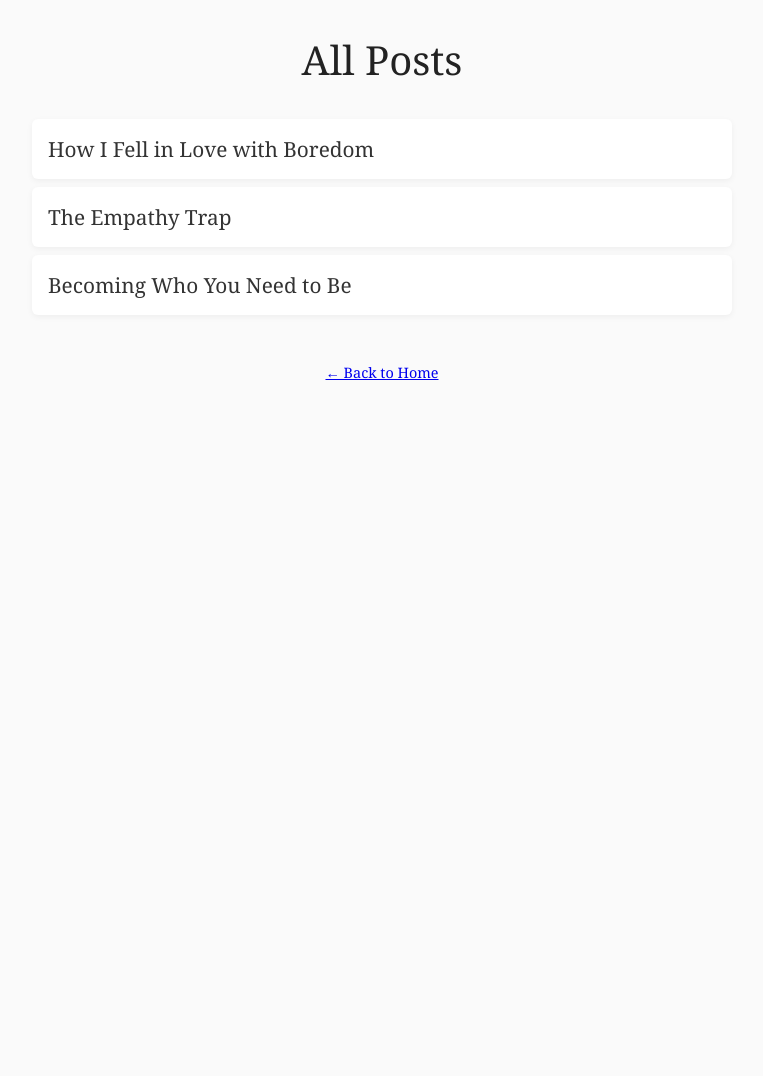
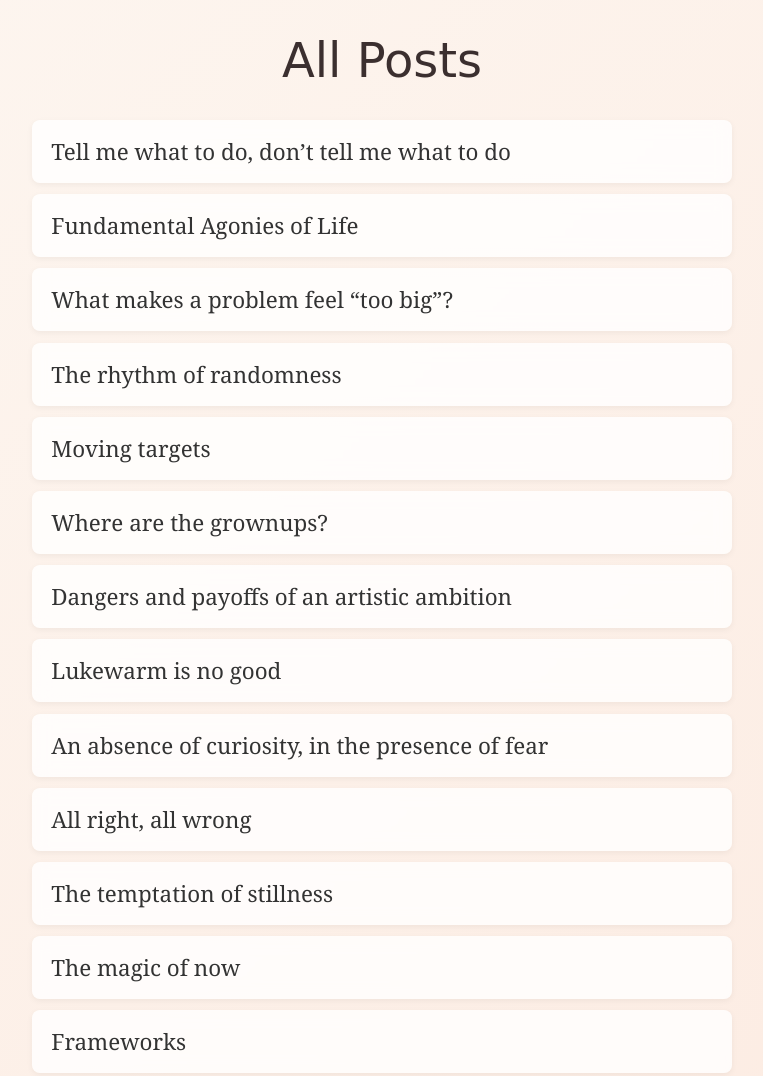
Before and after one commit to sgawhane/helloyoublog, a plain HTML site: page titles.html in a window 1280 px wide. Shown: the top 1076 px of the page, without its empty margins (258-1021 px from the left). Before the commit the page ends 800 px from the top, so only its background shows below. Drawn offline with Linux system fonts and the light colour scheme; a web font is replaced by a local one.

Commit message:
Update titles.html

```diff
--- a/titles.html
+++ b/titles.html
@@ -4,19 +4,28 @@
   <meta charset="UTF-8" />
   <meta name="viewport" content="width=device-width, initial-scale=1.0" />
   <title>All Posts — Hello, You</title>
+
   <style>
+    @font-face {
+      font-family: 'Brittany';
+      src: url('fonts/Brittany.ttf') format('truetype');
+      font-weight: normal;
+      font-style: normal;
+    }
+
     body {
       margin: 0;
-      font-family: 'Georgia', serif;
-      background: #fafafa;
+      font-family: 'Brittany', cursive;
+      background: linear-gradient(135deg, #fdf6f0, #fceae0);
       color: #222;
       padding: 2rem;
     }
 
     header {
       text-align: center;
-      font-size: 2.5rem;
+      font-size: 3rem;
       margin-bottom: 2rem;
+      color: #3b2f2f;
     }
 
     .post-list {
@@ -26,13 +35,15 @@
 
     .post-list a {
       display: block;
-      font-size: 1.3rem;
-      padding: 1rem;
-      margin-bottom: 0.5rem;
+      font-family: Georgia, serif;
+      font-size: 1.4rem;
+      padding: 1rem 1.2rem;
+      margin-bottom: 0.7rem;
       text-decoration: none;
       color: #333;
-      background: #fff;
-      border-radius: 6px;
+      background: #ffffffcc;
+      backdrop-filter: blur(8px);
+      border-radius: 8px;
       box-shadow: 0 2px 6px rgba(0, 0, 0, 0.05);
       transition: background 0.2s ease, transform 0.2s ease;
     }
@@ -45,8 +56,19 @@
     footer {
       text-align: center;
       margin-top: 3rem;
-      font-size: 0.9rem;
-      color: #777;
+      font-size: 1rem;
+      color: #555;
+      font-family: Georgia, serif;
+    }
+
+    footer a {
+      color: #3b2f2f;
+      text-decoration: none;
+      font-weight: bold;
+    }
+
+    footer a:hover {
+      text-decoration: underline;
     }
   </style>
 </head>
@@ -54,9 +76,23 @@
   <header>All Posts</header>
 
   <div class="post-list">
-    <a href="posts/post1.html">How I Fell in Love with Boredom</a>
-    <a href="posts/post2.html">The Empathy Trap</a>
-    <a href="posts/post3.html">Becoming Who You Need to Be</a>
+    <a href="posts/tell-me-what-to-do.html">Tell me what to do, don’t tell me what to do</a>
+    <a href="posts/fundamental-agonies.html">Fundamental Agonies of Life</a>
+    <a href="posts/too-big.html">What makes a problem feel “too big”?</a>
+    <a href="posts/rhythm-of-randomness.html">The rhythm of randomness</a>
+    <a href="posts/moving-targets.html">Moving targets</a>
+    <a href="posts/where-are-the-grownups.html">Where are the grownups?</a>
+    <a href="posts/artistic-ambition.html">Dangers and payoffs of an artistic ambition</a>
+    <a href="posts/lukewarm.html">Lukewarm is no good</a>
+    <a href="posts/absence-of-curiosity.html">An absence of curiosity, in the presence of fear</a>
+    <a href="posts/all-right-all-wrong.html">All right, all wrong</a>
+    <a href="posts/temptation-of-stillness.html">The temptation of stillness</a>
+    <a href="posts/magic-of-now.html">The magic of now</a>
+    <a href="posts/frameworks.html">Frameworks</a>
+    <a href="posts/productive-illusions.html">Productive illusions</a>
+    <a href="posts/expiry-of-amends.html">The expiry date of amends</a>
+    <a href="posts/at-least-i-know.html">At least I know (Micro-narcissism)</a>
+    <a href="posts/we-are-the-people-we-hate.html">We are the people we hate</a>
   </div>
 
   <footer>
```
